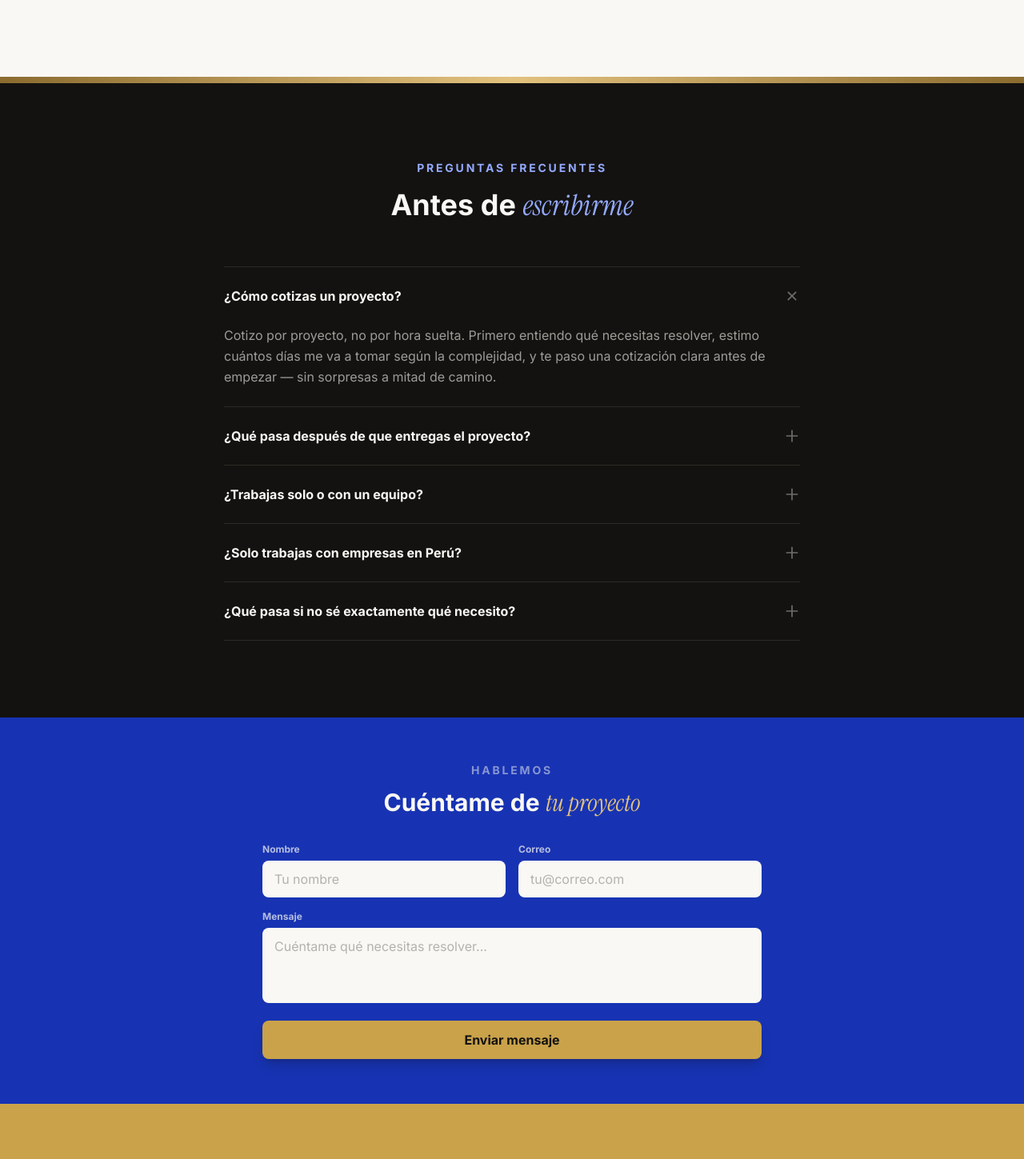
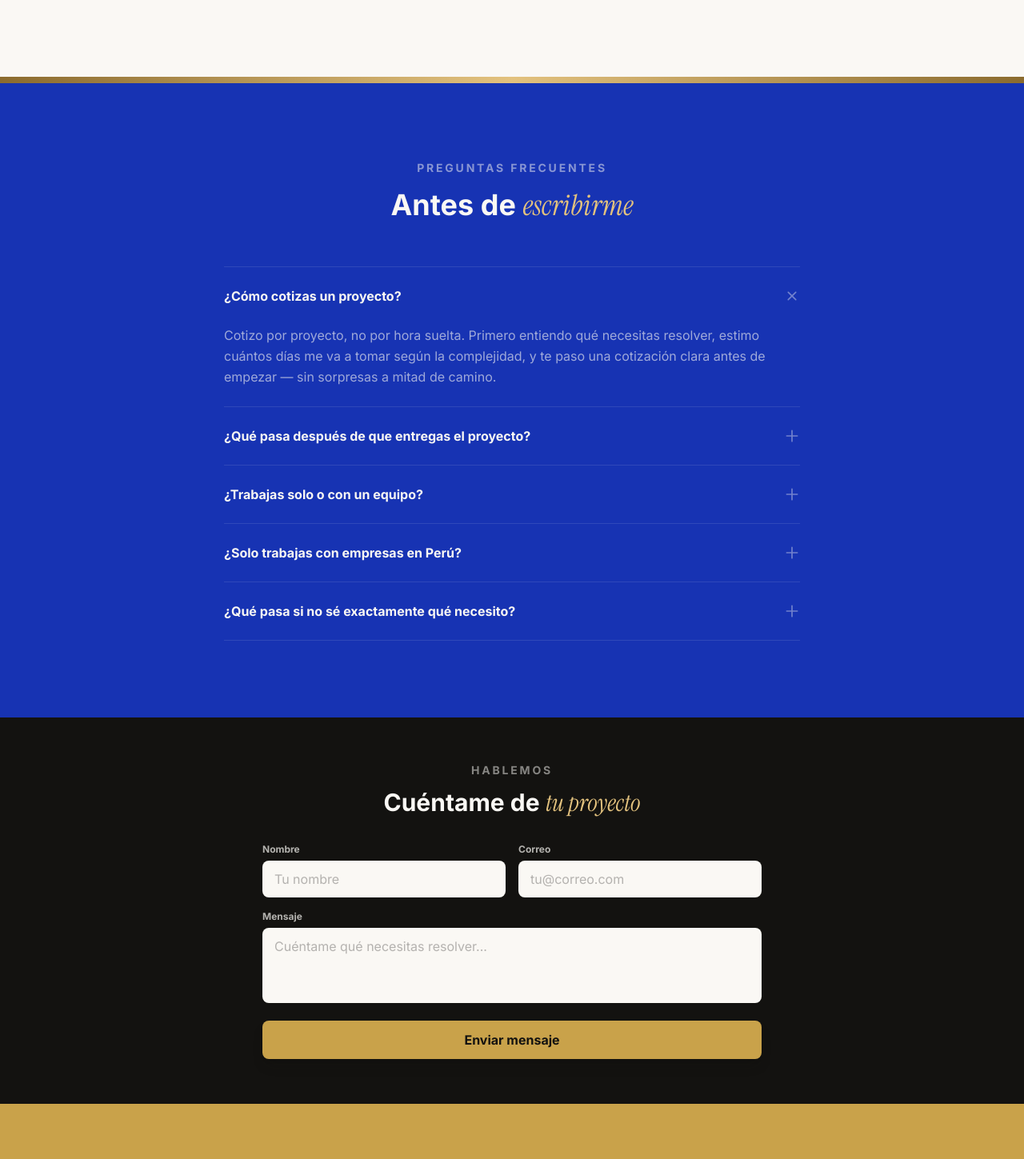
Before and after one commit to pjcordova/portafolio-data-engineer, a Vue app: page / in a window 1280 px wide. Shown: the part 3301-4750 px from the top of the page at 80% size. Built offline with nearby package versions, Linux system fonts and the light colour scheme.

Commit message:
Swap FAQ to blue background and contact form to black

```diff
--- a/src/components/ContactForm.vue
+++ b/src/components/ContactForm.vue
@@ -17,7 +17,7 @@ function handleSubmit() {
 </script>
 
 <template>
-  <section id="contacto" class="reveal py-14 bg-accent-700">
+  <section id="contacto" class="reveal py-14 bg-ink">
     <div class="max-w-2xl mx-auto px-6">
       <div class="text-center mb-8">
         <h2 class="text-sm font-bold tracking-[0.2em] text-paper/50 uppercase mb-3">Hablemos</h2>
--- a/src/components/FaqSection.vue
+++ b/src/components/FaqSection.vue
@@ -32,12 +32,12 @@ function toggle(i: number) {
 </script>
 
 <template>
-  <section id="faq" class="reveal py-24 bg-ink">
+  <section id="faq" class="reveal py-24 bg-accent-700">
     <div class="max-w-3xl mx-auto px-6">
       <div class="text-center mb-14">
-        <h2 class="text-sm font-bold tracking-[0.2em] text-accent-300 uppercase mb-4">Preguntas Frecuentes</h2>
+        <h2 class="text-sm font-bold tracking-[0.2em] text-paper/50 uppercase mb-4">Preguntas Frecuentes</h2>
         <h3 class="text-3xl md:text-4xl font-bold text-paper">
-          Antes de <span class="font-serif italic text-accent-300 font-normal">escribirme</span>
+          Antes de <span class="font-serif italic text-gold-light font-normal">escribirme</span>
         </h3>
       </div>
 
```
